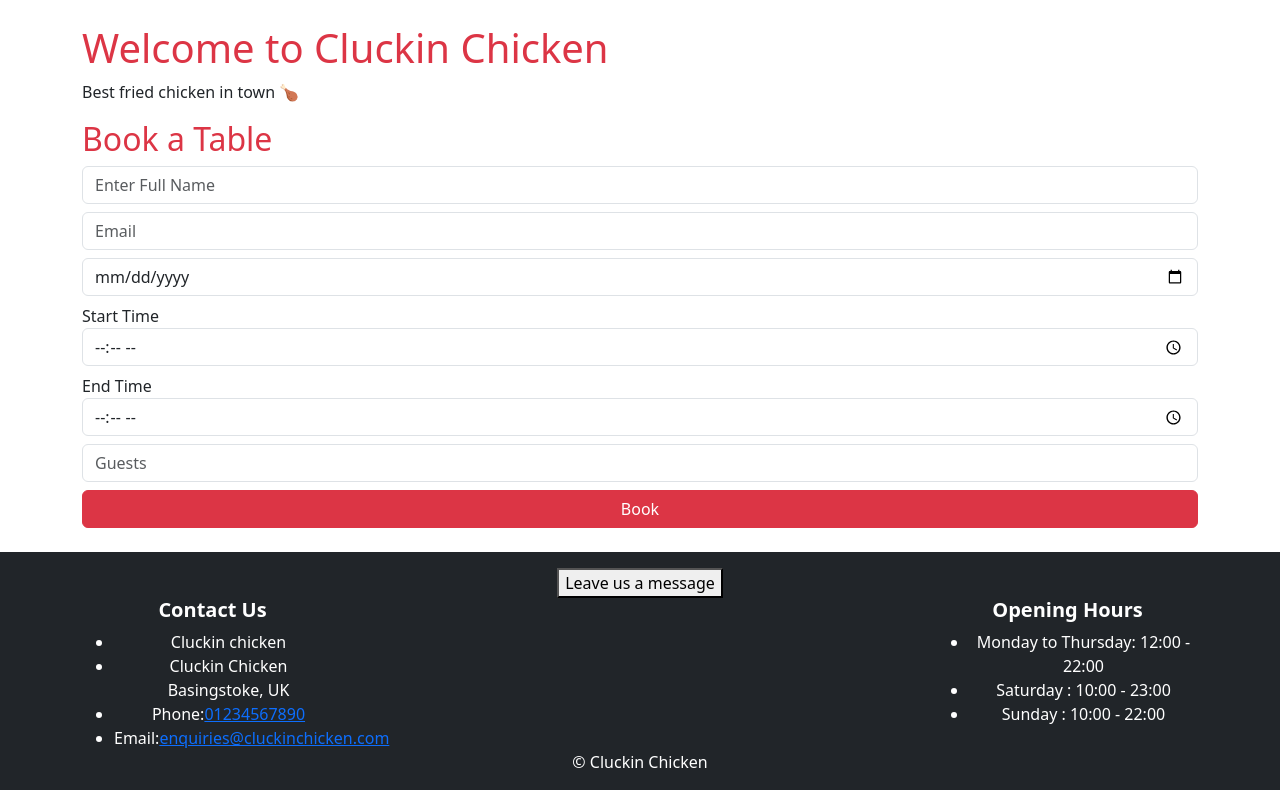
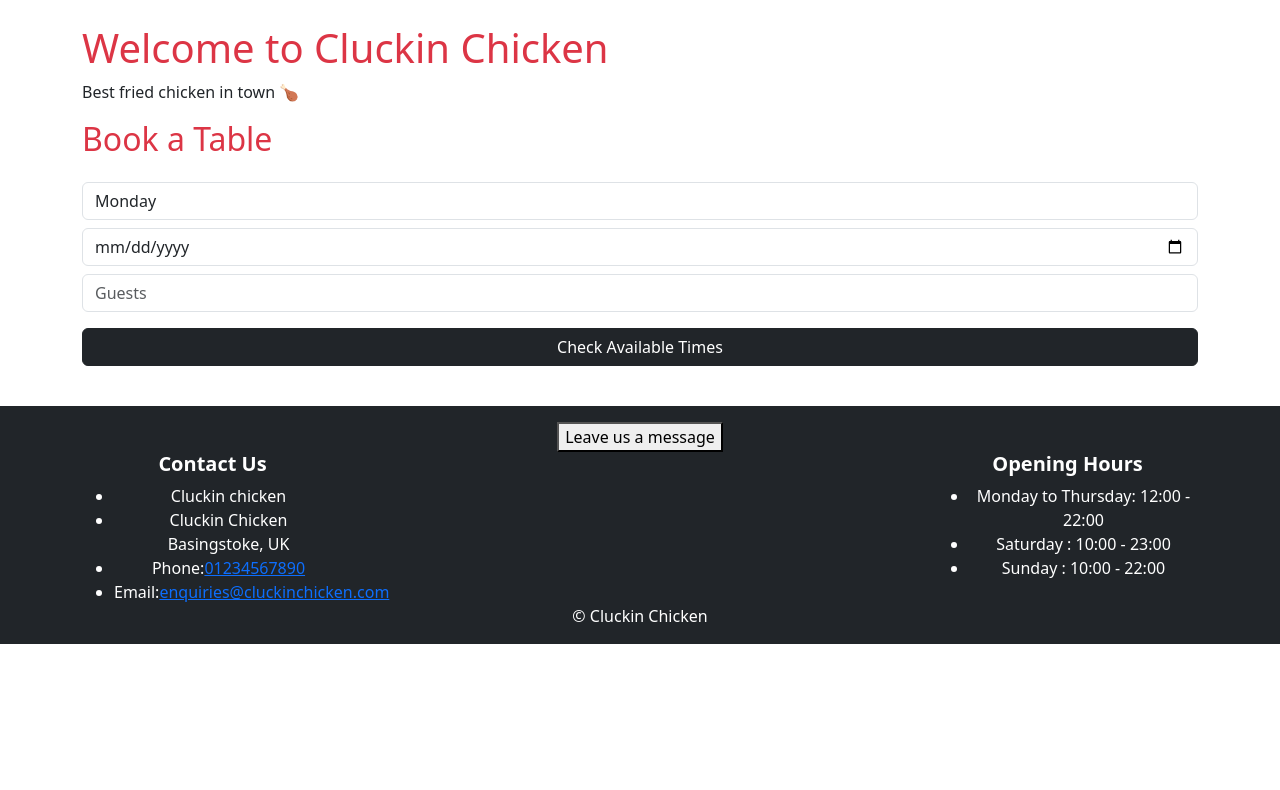
Before and after one commit to RoyCuthbert/Cluckin-Chicken, a Django app: page /booking/ in a window 1280 px wide. Shown: the part 56-846 px from the top of the page. After the commit the page ends 700 px from the top, so only its background shows below. Run offline with Django 5.2, Linux system fonts and the light colour scheme; some libraries are stand-ins or nearby versions.

Commit message:
adjusting full booking system to allow for times to be filled and only showing avaliable times

```diff
--- a/booking/urls.py
+++ b/booking/urls.py
@@ -1,7 +1,8 @@
 from django.urls import path
-from . import views
+from .views import booking_view, booking_success, cancel_booking
 
 urlpatterns = [
-    path('', views.booking_view, name='booking'),
-    path('success', views.booking_success, name='booking_success')
+    path('',  booking_view, name='booking'),
+    path('success', booking_success, name='booking_success'),
+    path('cancel<int:id>', cancel_booking, name='cancel_booking'),
 ]
--- a/booking/views.py
+++ b/booking/views.py
@@ -1,47 +1,61 @@
 from django.shortcuts import render, redirect
 from .models import Booking
-from django.contrib import messages
+from .utils import get_available_slots
 
-# Create your views here.
+
 def booking_view(request):
-    if request.method == 'POST':
-        name = request.POST.get('name')
-        email = request.POST.get('email')
-        date = request.POST.get('date')
-        start_time = request.POST.get('start_time')
-        end_time = request.POST.get('end_time')
-        guests = request.POST.get('guests')
 
-        if not name or not email:
-            return render(request, 'booking/booking.html')
+    available_slots = []
 
-        Booking.objects.create(
-            name = name,
-            email = email,
-            date = date,
-            start_time = start_time,
-            end_time = end_time,
-            guests = guests,
+    selected_day = request.POST.get('day', '')
+
+    selected_date = request.POST.get('date', '')
+
+    if selected_day and selected_date:
+
+        available_slots = get_available_slots(
+            selected_day,
+            selected_date
         )
 
-        # existing_booking = Booking.objects.filter(
-        # date = date,
-        # start_time = start_time,
-        # end_time = end_time
-        # ).exists()
+    if request.method == 'POST' and request.POST.get('time'):
 
-        # if existing_booking:
+            Booking.objects.create(
 
-        #     messages.error(request, "This time slot is already booked!")
+                name=request.POST.get('name'),
 
-        #     return redirect('/booking/')
+                email=request.POST.get('email'),
+
+                day=selected_day,
+
+                date=selected_date,
+
+                time=request.POST.get('time'),
+
+                guests=request.POST.get('guests'),
+
+            )
+
+            return redirect('booking_success')
 
 
-        messages.success(request, "Booking Successful!")
-        return redirect('booking_success')
+    return render(request, 'booking/booking.html', {
 
-
-    return render(request, 'booking/booking.html')
+        'available_slots': available_slots,
+        'selected_day': selected_day,
+        'selected_date': selected_date,
+        'name': request.POST.get('name', ''),
+        'email': request.POST.get('email', ''),
+        'guests': request.POST.get('guests', '')
+    })
 
 def booking_success(request):
-    return render(request, 'booking/success.html')
+    last_booking = Booking.objects.last()
+    return render(request, 'booking/success.html',{
+        'booking': last_booking
+    })
+
+def cancel_booking(request, id):
+    booking = Booking.objects.get(id=id)
+    booking.delete()
+    return redirect('/booking/')
--- a/templates/base.html
+++ b/templates/base.html
@@ -79,7 +79,7 @@
             <section>
                 <div class="row d-flex justify-content-center">
                     <div class="col-auto">
-                        <a href="core/contact.html">
+                        <a href="/contact/">
                         <button type="button">Leave us a message</button>
                         </a>
                     </div>
--- a/templates/booking/booking.html
+++ b/templates/booking/booking.html
@@ -1,18 +1,131 @@
 {% extends 'base.html' %}
 
 {% block content %}
-<h2 class="text-danger">Book a Table</h2>
 
-<form action="{% url 'booking' %}" method="POST">
+<h2 class="text-danger mb-4">
+
+    Book a Table
+
+</h2>
+
+<form method="POST">
+
     {% csrf_token %}
-    <input type="text" name="name" class="form-control mb-2" placeholder="Enter Full Name" required>
-    <input type="email" name="email" class="form-control mb-2" placeholder="Email" required>
-    <input type="date" name="date" class="form-control mb-2">
-    <label for="start_time">Start Time</label>
-    <input type="time" name="start_time" class="form-control mb-2">
-    <label for="end_time">End Time</label>
-    <input type="time" name="end_time" class="form-control mb-2">
-    <input type="number" name="guests" class="form-control mb-2" placeholder="Guests">
-    <button class="btn btn-danger w-100" type="submit">Book</button>
+    <select name="day"
+            class="form-control mb-2"
+            required>
+
+    <option value="Monday"
+        {% if selected_day == "Monday" %}selected{% endif %}>
+        Monday
+    </option>
+
+    <option value="Tuesday"
+        {% if selected_day == "Tuesday" %}selected{% endif %}>
+        Tuesday
+    </option>
+
+    <option value="Wednesday"
+        {% if selected_day == "Wednesday" %}selected{% endif %}>
+        Wednesday
+    </option>
+
+    <option value="Thursday"
+        {% if selected_day == "Thursday" %}selected{% endif %}>
+        Thursday
+    </option>
+
+    <option value="Friday"
+        {% if selected_day == "Friday" %}selected{% endif %}>
+        Friday
+    </option>
+
+    <option value="Saturday"
+        {% if selected_day == "Saturday" %}selected{% endif %}>
+        Saturday
+    </option>
+
+    <option value="Sunday"
+        {% if selected_day == "Sunday" %}selected{% endif %}>
+        Sunday
+    </option>
+
+    </select>
+
+    <input type="date"
+           name="date"
+           class="form-control mb-2"
+           value="{{ selected_date }}"
+           required>
+
+    <input type="number"
+           name="guests"
+           class="form-control mb-3"
+           placeholder="Guests"
+           value="{{ guests }}"
+           required>
+
+    <!-- CHECK TIMES BUTTON -->
+
+    <button type="submit"
+            class="btn btn-dark w-100 mb-3">
+
+        Check Available Times
+
+    </button>
+
+    <!-- TIMESLOTS -->
+
+    {% if available_slots %}
+
+    <div class="card p-3 shadow-sm mb-3">
+        <input type="text"
+           name="name"
+           class="form-control mb-2"
+           placeholder="Full Name"
+           required>
+
+        <input type="email"
+           name="email"
+           class="form-control mb-2"
+           placeholder="Email"
+           required>
+
+        <h5 class="mb-3">
+
+            Available Times
+
+        </h5>
+
+        <select name="time"
+                class="form-control mb-3"
+                required>
+
+            {% for slot in available_slots %}
+
+            <option value="{{ slot }}">
+
+                {{ slot }}
+
+            </option>
+
+            {% endfor %}
+
+        </select>
+
+        <button type="submit"
+                name="confirm_booking"
+                value="1"
+                class="btn btn-danger w-100">
+
+            Confirm Booking
+
+        </button>
+
+    </div>
+
+    {% endif %}
+
 </form>
+
 {% endblock %}
```
Also changed, not shown: booking/models.py (+18 -24 lines), booking/utils.py (added, +62 -0 lines), templates/booking/success.html (+26 -1 lines), booking/migrations/0002_remove_booking_created_at_remove_booking_end_time_and_more.py (added), booking/migrations/0003_booking_created_at_booking_user_alter_booking_email_and_more.py (added).
